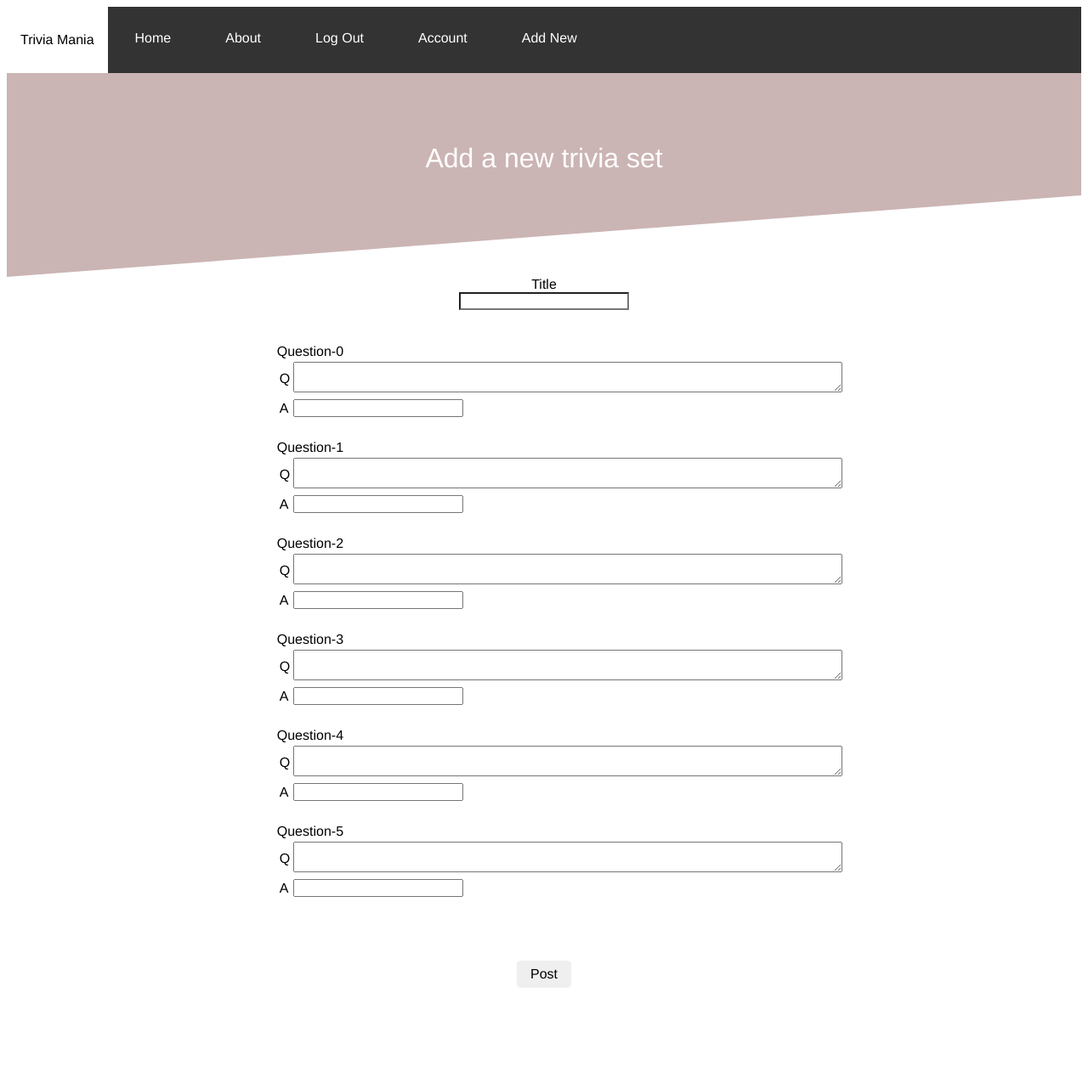
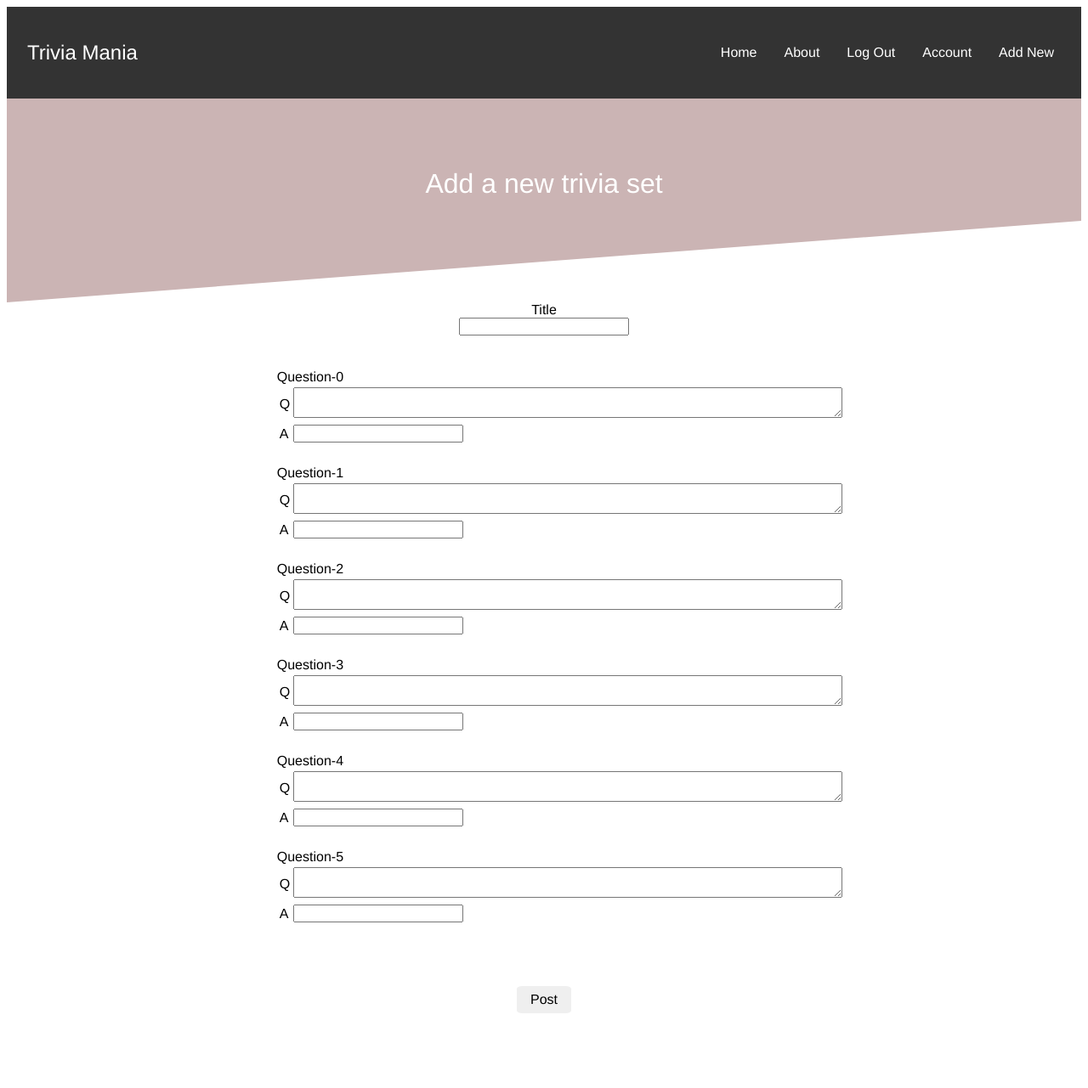
Before and after one commit to vanessa-konynenbelt/trivia-mania, a Flask app: page /create in a window 1280 px wide. Shown: the whole page at 85% size. Before the commit the page ends 1163 px from the top, so only its background shows below. Run offline with Flask 2, Linux system fonts and the light colour scheme; the visitor is signed in with stand-in values (Sample User, id 1).

Commit message:
restyle nav bar

```diff
--- a/myapp/static/style.css
+++ b/myapp/static/style.css
@@ -2,6 +2,88 @@
   font-weight: 200;
   font-family: helvetica neue, helvetica, arial, sans-serif;
 }
+
+.navbar {
+  display: flex;
+  justify-content: space-between;
+  align-items: center;
+  background-color: #333;
+  color: white;
+}
+
+.title-name {
+  font-size: 1.5rem;
+  margin: 1rem;
+  margin-left: 1.5rem;
+}
+
+.nav-links ul {
+  margin: 0;
+  padding-right: 1rem;
+  display: flex;
+}
+
+.nav-links li {
+  list-style: none;
+}
+
+.nav-links li a {
+  text-decoration: none;
+  color: white;
+  padding: 1rem;
+  display: block;
+}
+
+.nav-links li:hover {
+  background-color: lightslategray;
+  border-radius: 7%;
+}
+
+
+.toggle-button {
+  position: absolute;
+  top: 3rem;
+  right: 2rem;
+  display: none;
+  flex-direction: column;
+  justify-content: space-between;
+  width: 32px;
+  height: 32px;
+}
+
+.toggle-button .bar{
+  height: 3px;
+  width: 100%;
+  background-color: white;
+  border-radius: 10px;
+}
+
+
+@media (max-width: 1000px) {
+  .toggle-button {
+    display: flex;
+  }
+  .nav-links {
+    display: none;
+    width:100%;
+  }
+  .navbar {
+    flex-direction: column;
+    align-items: flex-start;
+  }
+  .nav-links ul {
+    flex-direction: column;
+    width: 100%
+  }
+  .nav-links li {
+    text-align: center;
+  }
+  .nav-links li a {
+    padding: 0.5rem 1rem;
+  }
+}
+
+
 .form-control {
   list-style: none
 }
@@ -21,44 +103,8 @@ textarea {
   width: 50vw;
 }
 
-#title {
-  background-color: white;
-  color: black;
-}
-
-.nav {
-  list-style-type: none;
-  margin: 0;
-  padding: 0;
-  overflow: hidden;
-  background-color: #333;
-  /* position: fixed;
-  top: 0;
-  width: 100%;  */
-}
-
- .nav-link {
-  float: left;
-  color: white;
-  padding: 14px 16px;
-}
-
-.nav-link a {
-  display: block;
-  color: white;
-  text-align: center;
-  justify-content: center;
-  padding: 14px 16px;
-  text-decoration: none;
-}
-
-.nav-link a:hover {
-  background-color: lightslategray;
-  /* background-color: #786969; */
-  border-radius: 7%;
-}
-
 .title-primary {
+  width: 100%;
   display: flex;
   justify-content: center;
   align-items: center;
@@ -106,7 +152,7 @@ input {
   align-items: center;
 }
 
-.container {
+.my-container {
   display: flex;
   flex-direction: column;
   height: 40vh;
--- a/myapp/templates/base.html
+++ b/myapp/templates/base.html
@@ -9,13 +9,19 @@
     <meta charset="UTF-8">
     <meta http-equiv="X-UA-Compatible" content="IE=edge">
     <meta name="viewport" content="width=device-width, initial-scale=1.0">
-
 </head>
 <body>
-    <ul class="nav">
-        <li class="nav-link" id="title">
+    <div class="navbar">
+        <div class="title-name">
             <p>Trivia Mania</p>
-        </li>
+        </div>
+        <a href="#" class="toggle-button">
+            <span class="bar"></span>
+            <span class="bar"></span>
+            <span class="bar"></span>
+        </a>
+        <div class="nav-links">
+            <ul >
                 <li class="nav-link">
                     <a href="{{url_for('core.index')}}">Home</a>
                 </li>
@@ -33,14 +39,19 @@
                     <a href="{{url_for('trivias.create_trivia')}}">Add New</a>
                 </li>
                 {% else %}
+                <ul class="nav navbar-nav navbar-right">
                     <li class="nav-link">
                         <a href="{{url_for('users.login')}}">Log In</a>
                     </li>
                     <li class="nav-link">
                         <a href="{{url_for('users.register')}}">Register</a>
                     </li>
+                </ul>
                 {% endif %}
             </ul>
+        </div>
+
+    </div>
     <div class="container">
         {% block content %}
 
```
Lines whose indentation alone changed are shown as unchanged.
